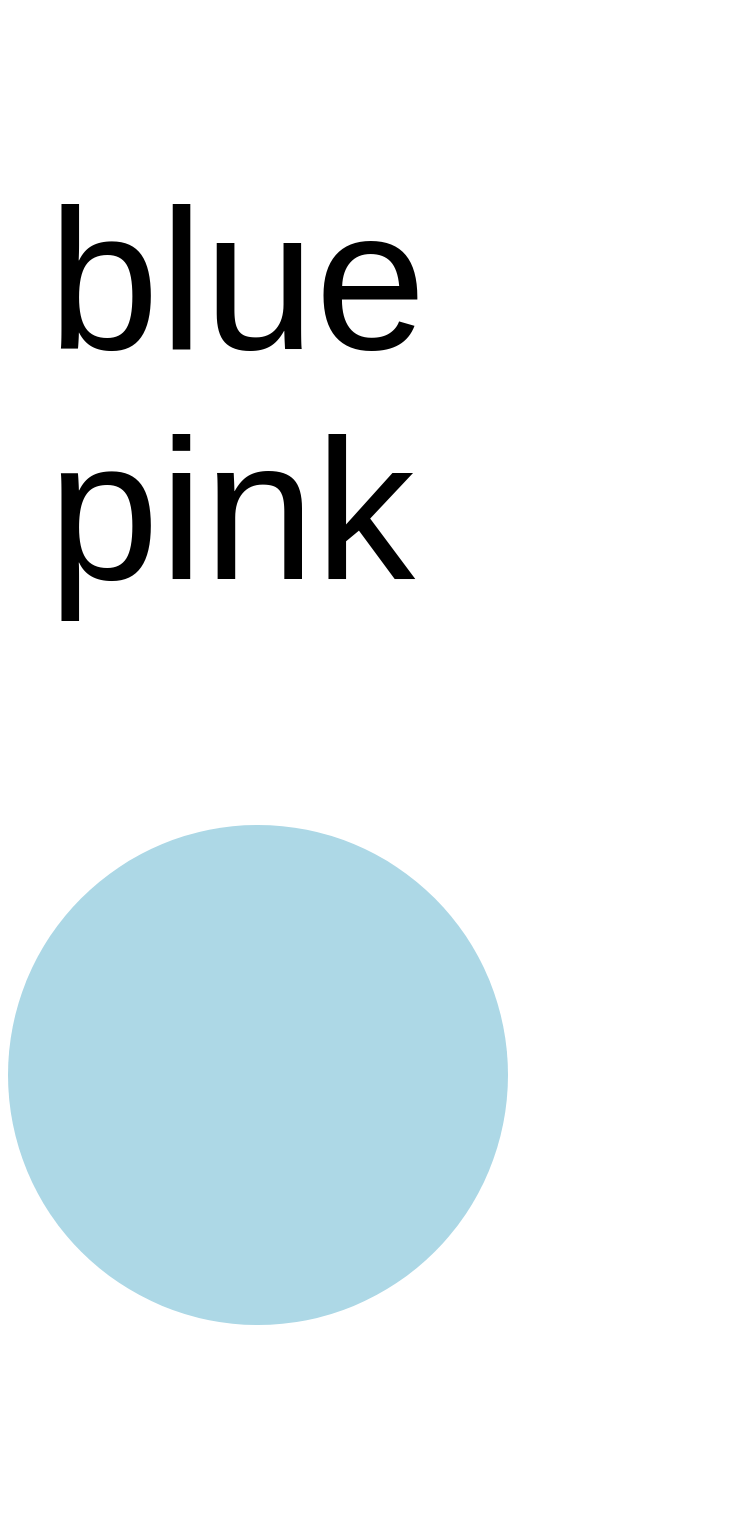
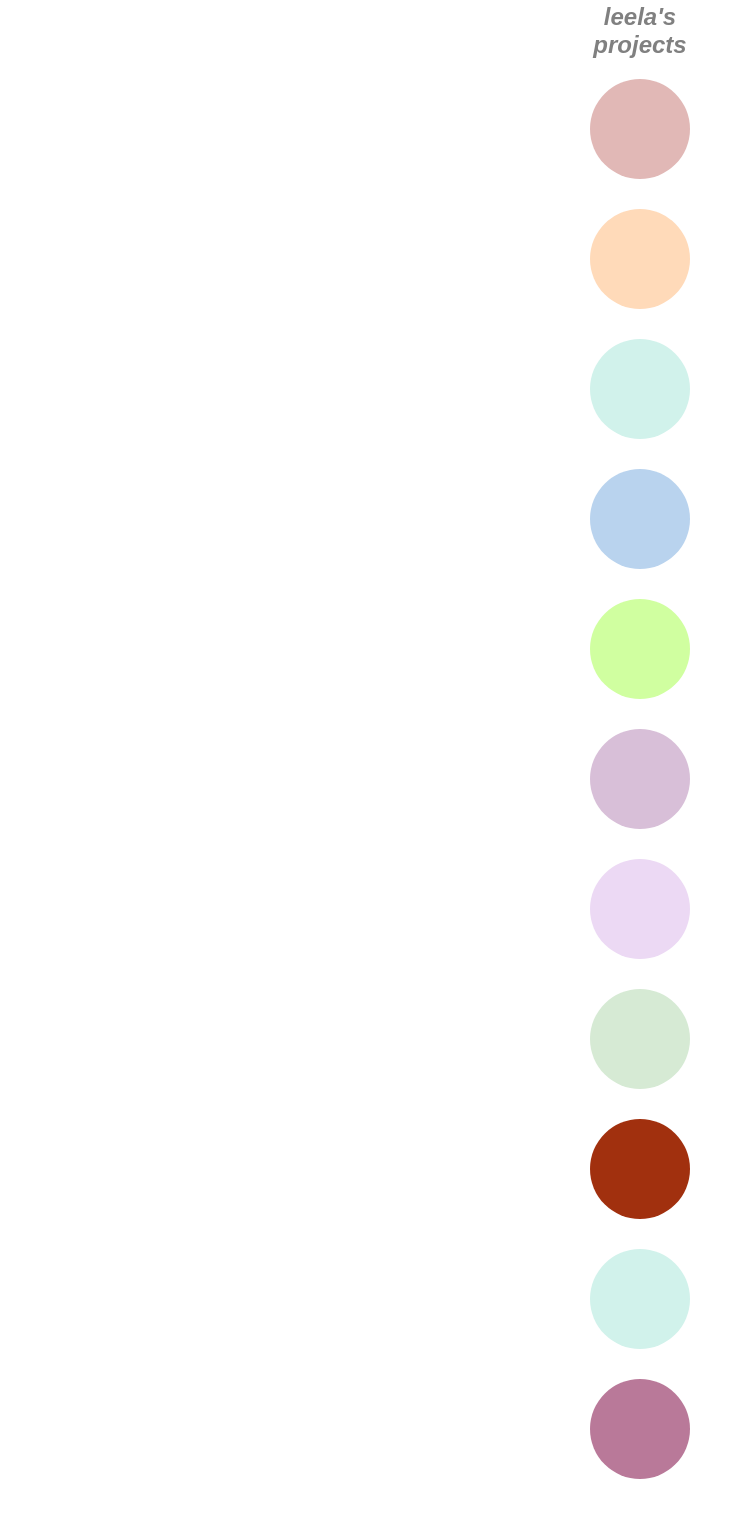
Before and after one commit to leelams/leelams.github.io, a plain HTML site: page index.html in a window 1280 px wide. Shown: the part 35-1548 px from the top of the page, without its empty margins (0-745 px from the left). Before the commit the page ends 1368 px from the top, so only its background shows below. Drawn offline with Linux system fonts and the light colour scheme.

Commit message:
copying code in from codepen and adding a new index.html file

```diff
--- a/index.html
+++ b/index.html
@@ -1,31 +1,238 @@
 <!DOCTYPE html>
 <html>
 
-	<style type="text/css">
-		#leels {
-			width: 500px;
-			height:500px;
-			background-color: lightblue;
-			border-radius: 70%;
-		}
-		#leels:hover{
-			background-color: pink;
-		}
+<head>
 
-		.colors{
-			font-size:200px;
-		}
+	<style>
+		.container{
+  height: 500px;
+  width: 200px;
+  display: flex;
+  align-items: center;
+  flex-wrap: wrap;
+  text-align: center;
+  justify-content: center;
+  align-items: center;
+  flex-direction: row-reverse;
+  padding: 10px;
+  margin: 0 auto;
+  width: 100px;
+}
+.circle1 {
+      width: 100px;
+      height: 100px;
+      background: #E1B8B6;
+      border-radius: 50%;
+      display: flex;
+      align-items: center;
+      justify-content:center;
+      position: relative;
+
+    }
+.circle2 {
+     width: 100px;
+      height: 100px;
+      background: peachpuff;
+      border-radius: 50%;
+      display: flex;
+      align-items: center;
+      justify-content:center;
+      position: relative;
+
+    }
+.circle3 {
+      width: 100px;
+      height: 100px;
+      background: #D1F2EB;
+      border-radius:50%;
+      display: flex;
+      align-items: center;
+      justify-content:center;
+      position: relative;
+
+}
+.circle4 {
+      width: 100px;
+      height: 100px;
+      background: #b9d3ee;
+      border-radius: 50%;
+      display: flex;
+      align-items: center;
+      justify-content:center;
+      position: relative;
+    }
+.circle5 {
+      width: 100px;
+      height: 100px;
+      background: #d0ffa0;
+      border-radius: 50%;
+      display: flex;
+      align-items: center;
+      justify-content:center;
+      position: relative;
+
+}
+.circle6 {
+      width: 100px;
+      height: 100px;
+      background: thistle;
+      border-radius: 50%;
+      display: flex;
+      align-items: center;
+      justify-content:center;
+      position: relative;
+}
+.circle7 {
+      width: 100px;
+      height: 100px;
+      background: #ECD9F4;
+      border-radius: 50%;
+      display: flex;
+      align-items: center;
+      justify-content:center;
+      position: relative;
+}
+.circle8 {
+      width: 100px;
+      height: 100px;
+      background: #D6EAD4;
+      border-radius: 50%;
+      display: flex;
+      align-items: center;
+      justify-content:center;
+      position: relative;
+}
+.circle9 {
+      width: 100px;
+      height: 100px;
+      background: #A1300E;
+      border-radius: 50%;
+      display: flex;
+      align-items: center;
+      justify-content:center;
+      position: relative;
+}
+.circle10{
+      width: 100px;
+      height: 100px;
+      background: #D1F2EB;
+      border-radius: 50%;
+      display: flex;
+      align-items: center;
+      justify-content:center;
+      position: relative;
+}
+.circle11 {
+      width: 100px;
+      height: 100px;
+      background: #B97999;
+      border-radius: 50%;
+      display: flex;
+      align-items: center;
+      justify-content:center;
+      position: relative;
+}
+.para {
+      font-family:Arial;
+      font-style: italic;
+  font-weight: bold;
+  color: gray
+}
+.por {
+  color: white
+}
+.tooltiptext{
+  font-family:Arial;
+  font-style: italic;
+  font-weight: bold;
+  color: gray;
+  visibility: hidden;
+  width: 120px;
+  color: #fff;
+  text-align: center;
+  border-radius: 6px;
+  padding: 5px 0;
+  position: absolute;
+  z-index: 1;
+}
+.circle1:hover .tooltiptext {
+  visibility: visible;
+}
+
+.circle2:hover .tooltiptext {
+  visibility: visible;
+}
+.circle3:hover .tooltiptext {
+  visibility: visible;
+}
+.circle4:hover .tooltiptext {
+  visibility: visible;
+}
+.circle5:hover .tooltiptext {
+  visibility: visible;
+}
+.circle6:hover .tooltiptext {
+  visibility: visible;
+}
+.circle7:hover .tooltiptext {
+  visibility: visible;
+}
+.circle8:hover .tooltiptext {
+  visibility: visible;
+}
+.circle9:hover .tooltiptext {
+  visibility: visible;
+}
+.circle10:hover .tooltiptext {
+  visibility: visible;
+}
+.circle11:hover .tooltiptext {
+  visibility: visible;
+}
+.blank {
+  width: 100px;
+  height: 30px
+}
 	</style>
+</head>
 
 
-	<ol class="colors" style="font-family: Arial">
-		<li>blue</li>
-		<li>pink</li>
-	</ol>
-
-	<div id="leels">
-
-	</div>
+<body>
+<div class=container>
+  <h2 class=para> leela's projects </h2>
+  <div class=tooltip>
+  </div>
+ <a href="blue-pink.html"> <div class=circle1> <span class=tooltiptext> project  <br> name  <br>
+</span><span></span></div>
+</a>
 
 
+
+    <div class=blank></div>
+  <div class=circle2><span class=tooltiptext> project  <br> name  </span>
+ </div>
+<div class=blank></div>
+<div class=circle3><span class=tooltiptext> project  <br> name </span></div>
+<div class=blank></div>
+<div class=circle4><span class=tooltiptext> project  <br> name  </span></div>
+<div class=blank></div>
+<div class=circle5><span class=tooltiptext> project  <br> name  </span></div>
+<div class=blank></div>
+<div class=circle6><span class=tooltiptext> project  <br> name  </span></div>
+<div class=blank></div>
+<div class=circle7><span class=tooltiptext> project  <br> name  </span></div>
+<div class=blank></div>
+<div class=circle8><span class=tooltiptext> project  <br> name  </span></div>
+<div class=blank></div>
+<div class=circle9><span class=tooltiptext> project  <br> name  </span></div>
+<div class=blank></div>
+<div class=circle10><span class=tooltiptext> project  <br> name  </span></div>
+<div class=blank></div>
+<div class=circle11><span class=tooltiptext> project  <br> name  </span></div>
+<p class= por>-</p>
+</div>
+<body style="text-align:center;">
+</div>
+  </div>
+</body>
 </html>
```
Also changed, not shown: blue-pink.html (added, +31 -0 lines), blue.html (added, +11 -0 lines).
